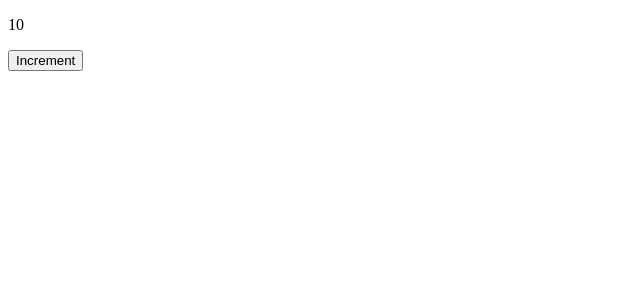
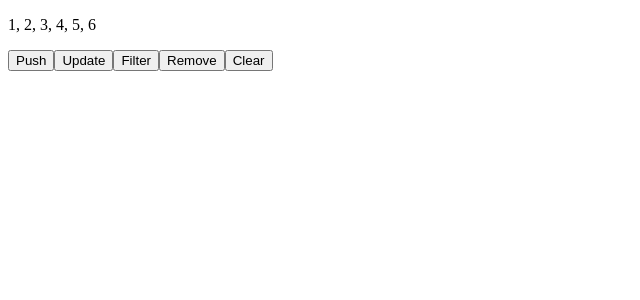
Before and after one commit to Calorific/ts-practice, a React app: page / in a window 1280 px wide. Shown: the top 300 px of the page, without its empty margins (0-640 px from the left). Built offline with nearby package versions, Linux system fonts and the light colour scheme.

Commit message:
feat(hooks): хук для работы с массивом

```diff
--- a/src/app.tsx
+++ b/src/app.tsx
@@ -1,13 +1,16 @@
-import React, { FC, useState } from 'react'
-import { useUpdateEffect } from './hooks/useUpdateEffect/useUpdateEffect'
+import React, { FC } from 'react'
+import { useArray } from './hooks/useArray/useArray'
 
 export const App: FC = () => {
-  const [count, setCount] = useState<number>(10)
+  const { array, push, update, filter, remove, clear } = useArray([1,2,3,4,5,6])
 
-  useUpdateEffect(() => alert(count), [count])
 
   return <>
-    <p>{count}</p>
-    <button onClick={() => setCount(prevState => prevState + 1)}>Increment</button>
+    <p>{array.join(', ')}</p>
+    <button onClick={() => push(array.length + 1)}>Push</button>
+    <button onClick={() => update(3, 10)}>Update</button>
+    <button onClick={() => filter(a => a < 5)}>Filter</button>
+    <button onClick={() => remove(4)}>Remove</button>
+    <button onClick={() => clear()}>Clear</button>
   </>
 }
--- /dev/null
+++ b/src/hooks/useArray/useArray.ts
@@ -0,0 +1,27 @@
+import { useState } from 'react'
+
+export const useArray = <T>(defaultValue: Array<T>) => {
+  const [array, setArray] = useState(defaultValue)
+
+  const push = (element: T) => setArray(prevState => [...prevState, element])
+
+  const update = (idx: number, newElement: T) => {
+    if (idx < 0 || idx > array.length) return;
+    setArray(a => [...a.slice(0, idx), newElement, ...a.slice(idx + 1)])
+  }
+
+  const filter = (callback: (value: T, index: number, array: T[]) => boolean) => {
+    setArray(prevState => prevState.filter(callback))
+  }
+
+  const remove = (idx: number) => {
+    if (idx < 0 || idx > array.length) return;
+    setArray(a => [...a.slice(0, idx), ...a.slice(idx + 1)])
+  }
+
+  const clear = () => {
+    setArray([])
+  }
+
+  return { array, push, update, filter, remove, clear }
+}
--- a/src/index.tsx
+++ b/src/index.tsx
@@ -3,7 +3,7 @@ import { createRoot } from 'react-dom/client'
 import { App } from './app'
 
 createRoot(document.getElementById('app')!).render(
-    // <React.StrictMode>
+    <React.StrictMode>
         <App />
-    // </React.StrictMode>
+    </React.StrictMode>
 )
```
